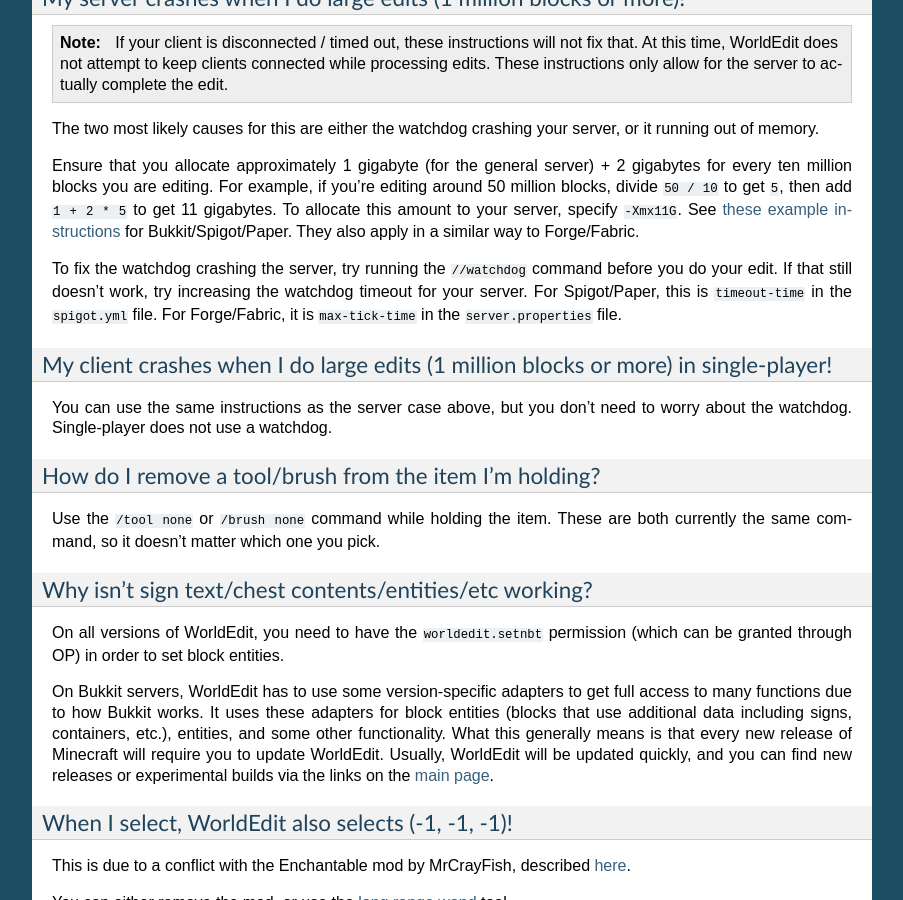
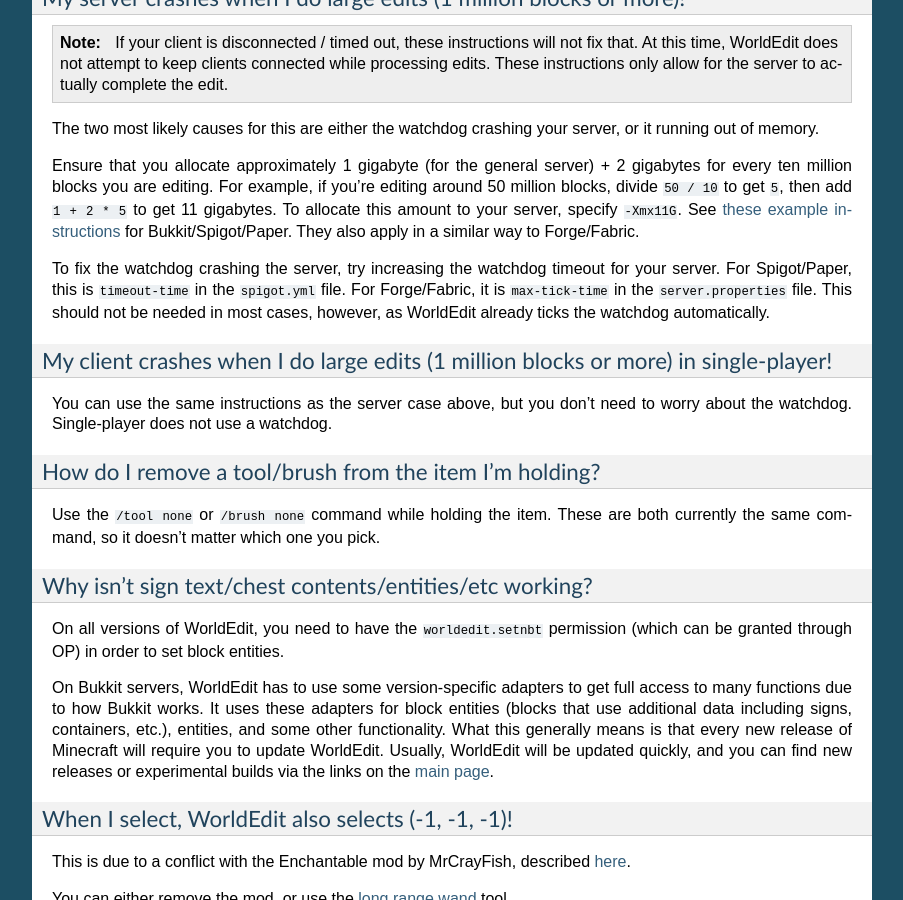
Before and after one commit to EngineHub/WorldEditDocs, a Sphinx documentation site: the page built from source/faq.rst, in a window 1280 px wide and 900 px high, scrolled down 1243 px. Shown: the whole window, without its empty margins (198-1101 px from the left). Built offline with Sphinx 7.4.7, drawn with Linux system fonts in a browser that asks for light colours.

Commit message:
Watchdog has been on by default for a while

```diff
--- a/source/faq.rst
+++ b/source/faq.rst
@@ -61,9 +61,9 @@
 To allocate this amount to your server, specify ``-Xmx11G``. See `these example instructions <https://bukkit.gamepedia.com/Setting_the_Java_Virtual_Machine_Heap_Size>`_
 for Bukkit/Spigot/Paper. They also apply in a similar way to Forge/Fabric.
 
-To fix the watchdog crashing the server, try running the ``//watchdog`` command before you do your edit. If that still doesn't work,
-try increasing the watchdog timeout for your server. For Spigot/Paper, this is ``timeout-time`` in the ``spigot.yml`` file. For
-Forge/Fabric, it is ``max-tick-time`` in the ``server.properties`` file.
+To fix the watchdog crashing the server, try increasing the watchdog timeout for your server. For Spigot/Paper, this
+is ``timeout-time`` in the ``spigot.yml`` file. For Forge/Fabric, it is ``max-tick-time`` in the ``server.properties`` file.
+This should not be needed in most cases, however, as WorldEdit already ticks the watchdog automatically.
 
 My client crashes when I do large edits (1 million blocks or more) in single-player!
 ~~~~~~~~~~~~~~~~~~~~~~~~~~~~~~~~~~~~~~~~~~~~~~~~~~~~~~~~~~~~~~~~~~~~~~~~~~~~~~~~~~~~
```
